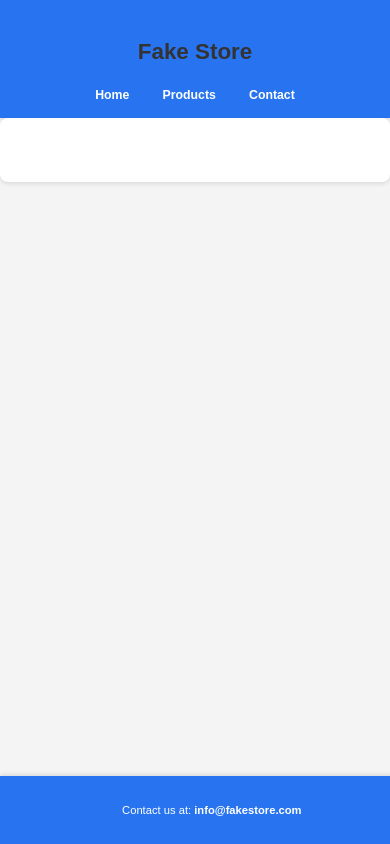
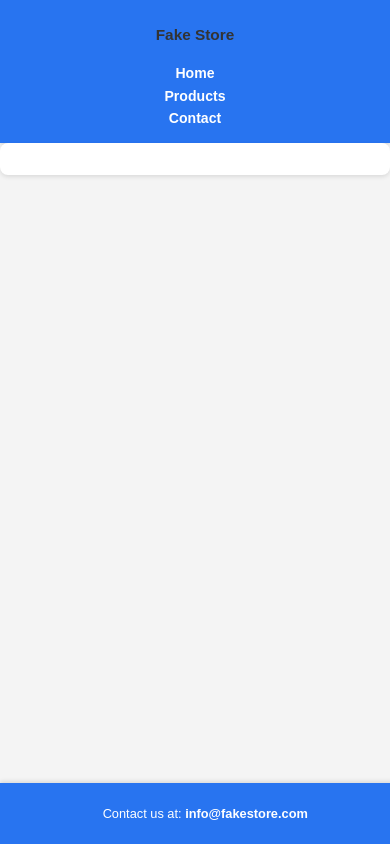
Before and after one commit to aroravansh1209/FakeStore, a website: page product.html in a window 390 px wide. Drawn offline with Linux system fonts and the light colour scheme; no server answers.

Commit message:
added some css

```diff
--- a/style.css
+++ b/style.css
@@ -3,7 +3,7 @@ body {
     margin: 0;
     padding: 0;
     background-color: #f4f4f4;
-    text-align: center; /* Center text in the body */
+    text-align: center;
 }
 
 header {
@@ -44,7 +44,7 @@ h1 {
 
 main {
     padding: 2em;
-    text-align: center; /* Center text in the main content */
+    text-align: center;
 }
 
 h2 {
@@ -71,7 +71,7 @@ h2 {
     box-shadow: 0 2px 4px rgba(0, 0, 0, 0.1);
     box-sizing: border-box;
     transition: transform 0.2s, box-shadow 0.2s;
-    text-align: center; /* Center text in the product box */
+    text-align: center;
 }
 
 .product img {
@@ -109,7 +109,7 @@ h2 {
 }
 
 #product-details {
-    max-width: 800px; /* Limit the width of the details section */
+    max-width: 800px;
     margin: 0 auto;
     padding: 2em;
     background-color: #fff;
@@ -156,3 +156,68 @@ footer a {
     text-decoration: none;
     font-weight: bold;
 }
+
+/* Mobile Responsiveness */
+@media only screen and (max-width: 768px) {
+    nav ul li {
+        display: block;
+        margin: 0.5em 0;
+    }
+
+    .product {
+        width: calc(50% - 1.5em);
+    }
+
+    #products {
+        gap: 1em;
+    }
+
+    header, footer {
+        font-size: 1em;
+        padding: 1em;
+    }
+
+    h1 {
+        font-size: 1.5em;
+    }
+
+    main {
+        padding: 1em;
+    }
+}
+
+@media only screen and (max-width: 480px) {
+    .product {
+        width: calc(100% - 2em);
+        margin: 0 auto;
+    }
+
+    #products {
+        gap: 1em;
+    }
+
+    header, footer {
+        font-size: 0.8em;
+        padding: 0.8em;
+    }
+
+    h1 {
+        font-size: 1.2em;
+    }
+
+    main {
+        padding: 0.8em;
+    }
+
+    h2 {
+        font-size: 1.2em;
+    }
+
+    #product-details {
+        padding: 1em;
+    }
+
+    #product-details .price {
+        font-size: 1.2em;
+    }
+}
```
